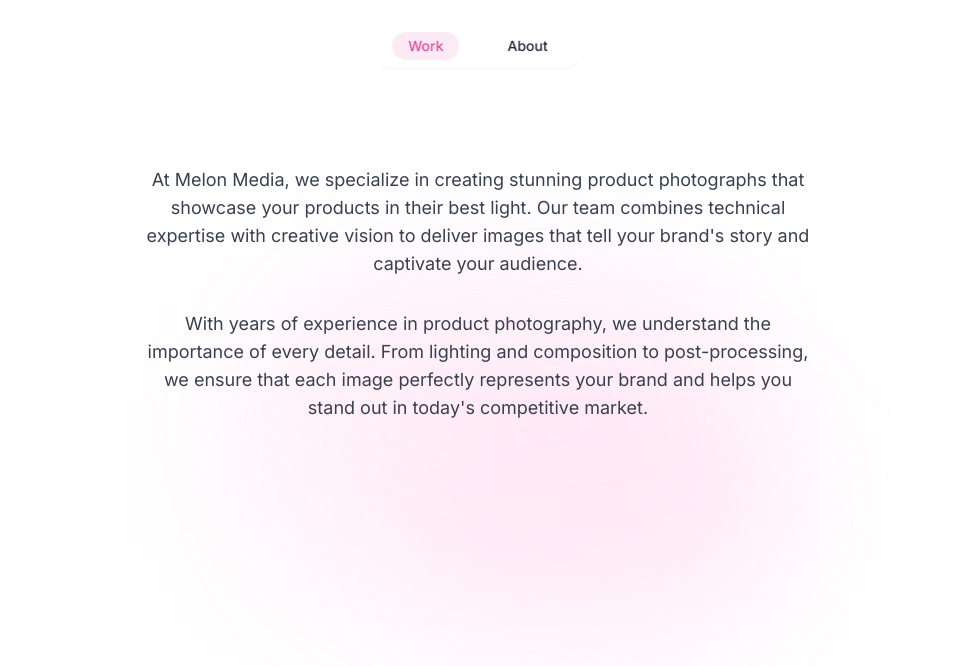
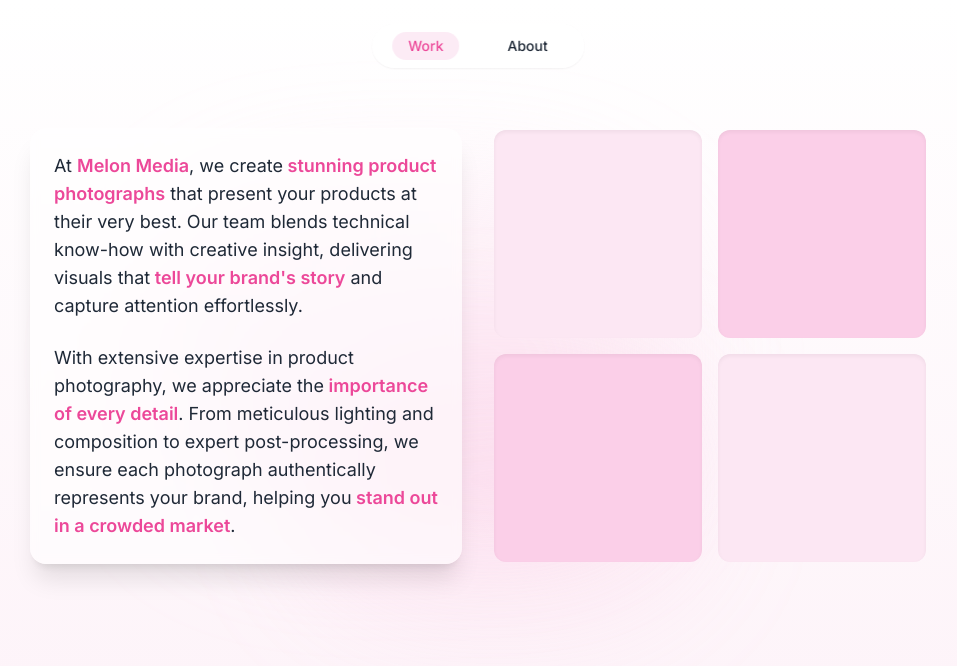
Before and after one commit to veersaraf/melon-media, a React (Vite) app: page /about in a window 1280 px wide. Shown: the top 666 px of the page, without its empty margins (162-1119 px from the left). Built offline with nearby package versions, Linux system fonts and the light colour scheme.

Commit message:
Update AboutPage.tsx

```diff
--- a/src/pages/AboutPage.tsx
+++ b/src/pages/AboutPage.tsx
@@ -1,39 +1,49 @@
 import { motion } from 'framer-motion';
+
 const AboutPage = () => {
-  return <div className="min-h-screen pt-32 pb-20 px-4 bg-gradient-to-b from-white to-white relative overflow-hidden">
-      {/* Abstract gradient blobs - similar to Hero but different positions */}
+  return (
+    <div className="min-h-screen py-32 px-4 bg-gradient-to-b from-white to-pink-50 relative overflow-hidden">
+      {/* Abstract gradient blobs */}
       <div className="absolute inset-0 overflow-hidden">
-        <div className="absolute top-1/3 left-1/4 w-[50%] h-[50%] rounded-full bg-pink-100/20 blur-3xl"></div>
-        <div className="absolute bottom-1/4 right-1/4 w-[40%] h-[40%] rounded-full bg-pink-200/15 blur-3xl"></div>
-        <div className="absolute top-1/2 right-1/4 w-[30%] h-[30%] rounded-full bg-pink-300/10 blur-3xl"></div>
-        <div className="absolute bottom-1/3 left-1/3 w-[35%] h-[35%] rounded-full bg-pink-200/10 blur-3xl"></div>
+        <div className="absolute top-1/4 left-1/4 w-[40%] h-[40%] rounded-full bg-pink-200/30 blur-3xl"></div>
+        <div className="absolute bottom-1/4 right-1/3 w-[30%] h-[30%] rounded-full bg-pink-300/20 blur-3xl"></div>
       </div>
 
-      {/* About content */}
+      {/* About content with Bento Grid */}
       <section className="container mx-auto relative z-10">
-        <motion.div className="max-w-2xl mx-auto text-center" initial={{
-        opacity: 0,
-        y: 20
-      }} animate={{
-        opacity: 1,
-        y: 0
-      }} transition={{
-        duration: 0.6
-      }}>
-          <h1 className="text-4xl md:text-6xl font-bold mb-8 relative inline-block">
-
-            <div className="absolute -bottom-2 left-0 right-0 h-1 bg-gradient-to-r from-pink-300 to-pink-500 rounded-full"></div>
-          </h1>
-          <div className="space-y-8 text-lg text-gray-700">
+        <motion.div
+          initial={{ opacity: 0, y: 20 }}
+          animate={{ opacity: 1, y: 0 }}
+          transition={{ duration: 0.6 }}
+          className="max-w-4xl mx-auto grid grid-cols-1 md:grid-cols-2 gap-8 items-center"
+        >
+          {/* Text Section */}
+          <div className="space-y-6 text-lg text-gray-800 p-6 bg-white bg-opacity-60 rounded-2xl shadow-xl backdrop-blur-sm">
             <p>
-              At Melon Media, we specialize in creating stunning product photographs that showcase your products in their best light. Our team combines technical expertise with creative vision to deliver images that tell your brand's story and captivate your audience.
+              At <span className="text-pink-500 font-semibold">Melon Media</span>, we create
+              <span className="text-pink-500 font-semibold"> stunning product photographs</span> that present your products at their very best.
+              Our team blends technical know-how with creative insight, delivering visuals that
+              <span className="text-pink-500 font-semibold"> tell your brand's story</span> and capture attention effortlessly.
             </p>
             <p>
-              With years of experience in product photography, we understand the importance of every detail. From lighting and composition to post-processing, we ensure that each image perfectly represents your brand and helps you stand out in today's competitive market.
+              With extensive expertise in product photography, we appreciate the
+              <span className="text-pink-500 font-semibold"> importance of every detail</span>. From meticulous lighting and composition to expert
+              post-processing, we ensure each photograph authentically represents your brand, helping you
+              <span className="text-pink-500 font-semibold"> stand out in a crowded market</span>.
             </p>
+          </div>
+
+          {/* Image/Visual Placeholder */}
+          <div className="grid grid-cols-2 gap-4">
+            <div className="bg-pink-100 rounded-xl shadow-inner aspect-square"></div>
+            <div className="bg-pink-200 rounded-xl shadow-inner aspect-square"></div>
+            <div className="bg-pink-200 rounded-xl shadow-inner aspect-square"></div>
+            <div className="bg-pink-100 rounded-xl shadow-inner aspect-square"></div>
           </div>
         </motion.div>
       </section>
-    </div>;
+    </div>
+  );
 };
+
 export default AboutPage;
```
